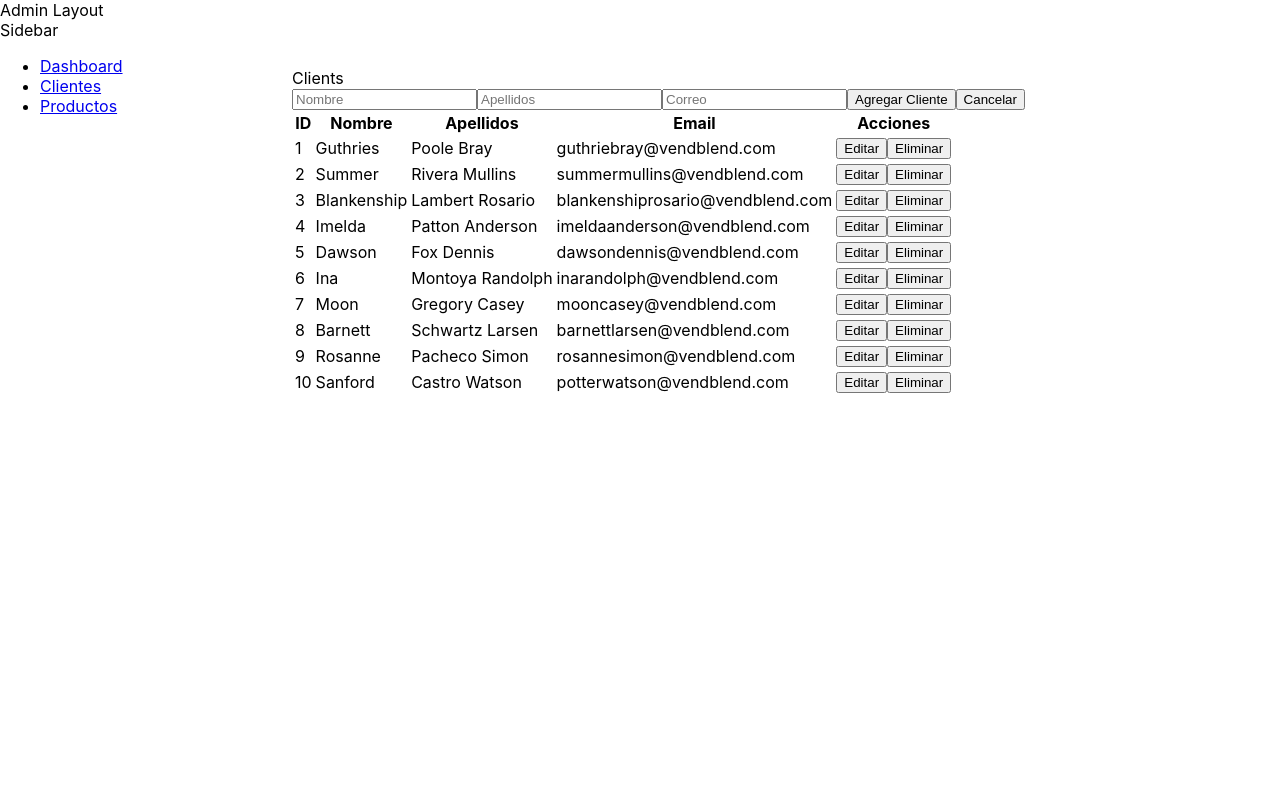
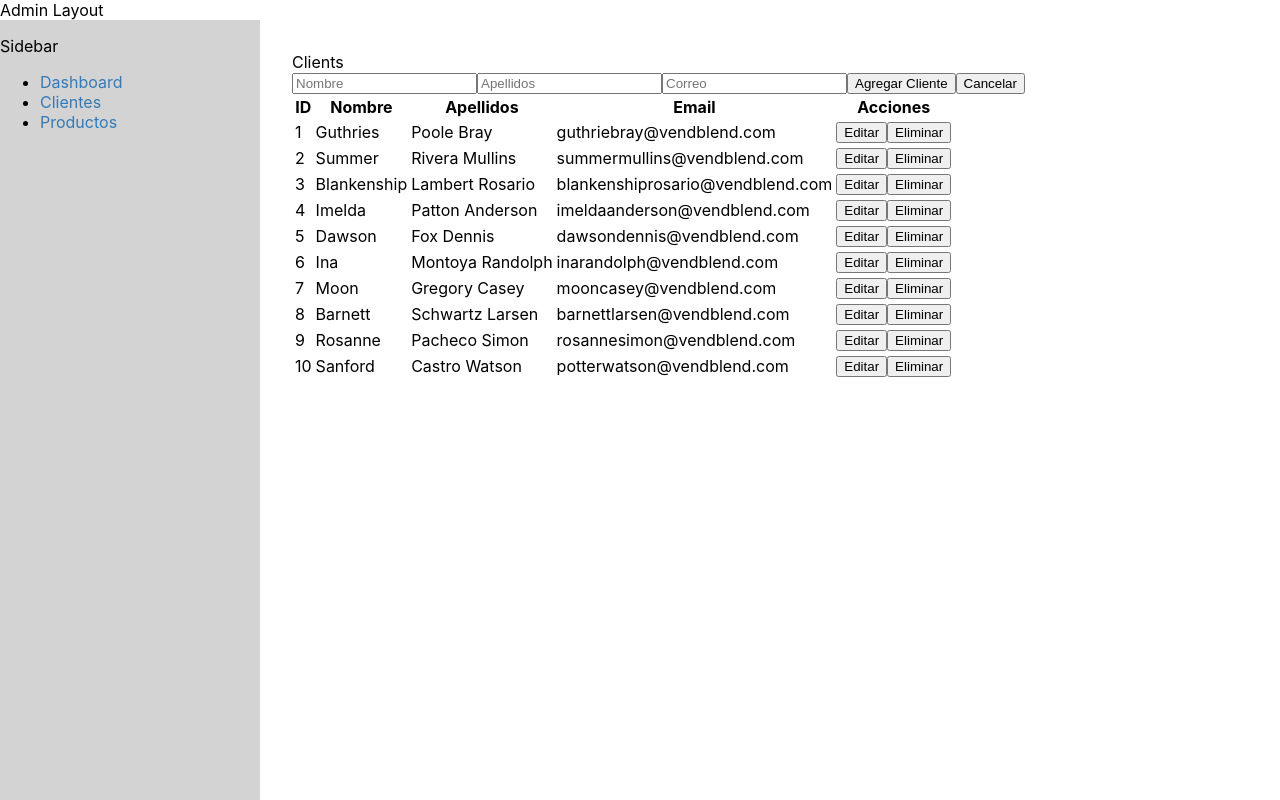
Before and after one commit to AGutierrezR/react-dashboard, a React (Create React App) app: page /admin/clientes in a window 1280 px wide. Built offline with nearby package versions, Linux system fonts and the light colour scheme; data requests are answered from the project's data file.

Commit message:
Declarar estilos de diagramacion interna

```diff
--- /dev/null
+++ b/src/assets/css/base/_generics.scss
@@ -0,0 +1,8 @@
+h1 {
+  margin-top: 0;
+}
+
+a {
+  color: #337ab7;
+  text-decoration: none;
+}
--- /dev/null
+++ b/src/assets/css/components/_sidebar.scss
@@ -0,0 +1,24 @@
+.sidebar {
+  background: #d3d3d3;
+  padding-top: 16px;
+  padding-bottom: 16px;
+
+  .nav {
+    padding-left: 0;
+    margin-bottom: 0;
+    list-style: none;
+  }
+
+  .nav-link {
+    margin: 5px 15px;
+    opacity: 0.86;
+    border-radius: 4px;
+    position: relative;
+    display: block;
+    padding: 10px 15px;
+
+    &.active {
+      background: #c2c2c2;
+    }
+  }
+}
--- a/src/assets/css/layout/_main-panel.scss
+++ b/src/assets/css/layout/_main-panel.scss
@@ -3,6 +3,6 @@
   padding: 1rem;
 
   > .content {
-    padding: 32px 16px;
+    padding: 16px;
   }
 }
--- a/src/assets/css/main.scss
+++ b/src/assets/css/main.scss
@@ -1,2 +1,7 @@
+
+@import './base/generics';
+
 @import './layout/sidebar';
 @import './layout/main-panel';
+
+@import './components/sidebar'
```
